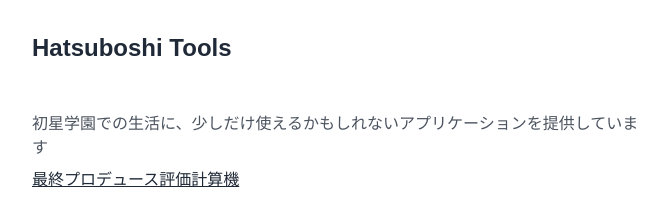
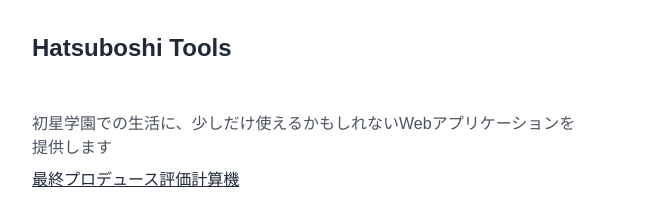
Before and after one commit to lonsagisawa/hatsuboshi-tools, a Nuxt app: page / in a window 1280 px wide. Shown: the top 210 px of the page, without its empty margins (304-970 px from the left). Built offline with nearby package versions, Linux system fonts and the light colour scheme; a web font is replaced by a local one.

Commit message:
style fix

```diff
--- a/pages/index.vue
+++ b/pages/index.vue
@@ -1,9 +1,9 @@
 <template>
-  <p class="opacity-80">初星学園での生活に、少しだけ使えるかもしれないアプリケーションを提供しています</p>
+  <p class="opacity-80">初星学園での生活に、少しだけ使えるかもしれないWebアプリケーションを<br>提供します</p>
 
   <ul class="my-2">
     <li>
-      <NuxtLink to="/power_calculator" class="underline hover:text-orange-500">最終プロデュース評価計算機</NuxtLink>
+      <NuxtLink to="/power_calculator" class="underline font-medium hover:text-orange-500">最終プロデュース評価計算機</NuxtLink>
     </li>
   </ul>
 </template>
```
